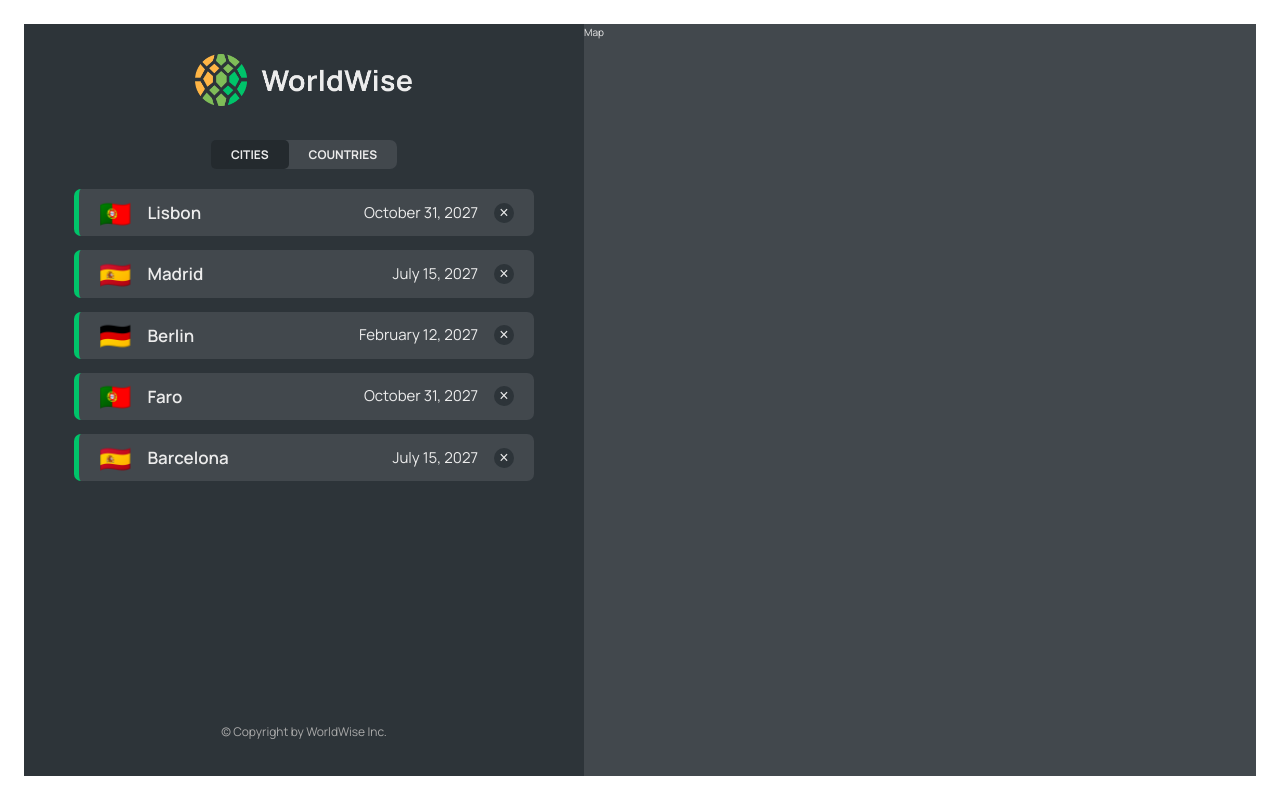
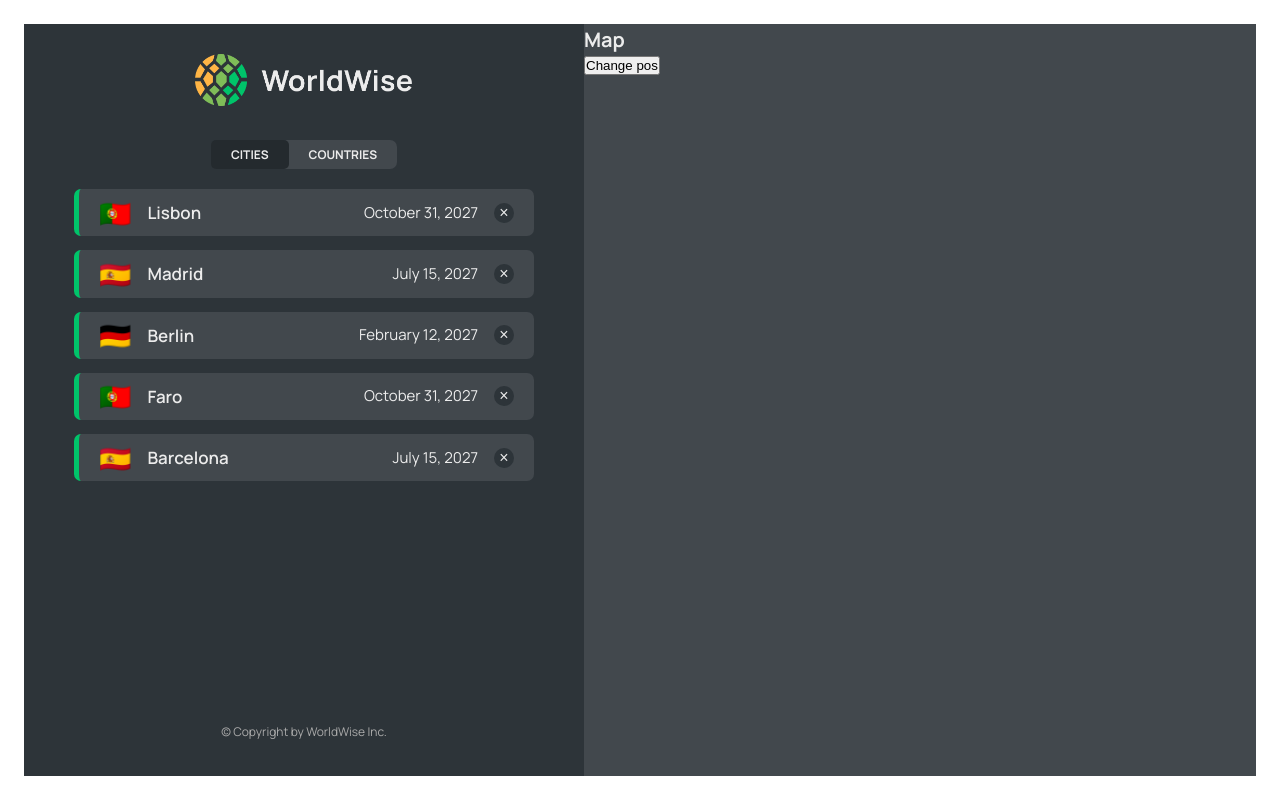
Before and after one commit to 1806397/worldwise, a React (Vite) app: page /app/cities in a window 1280 px wide. Built offline with nearby package versions, Linux system fonts and the light colour scheme; data requests are answered from the project's data file.

Commit message:
Reading and settinga Query String

```diff
--- a/src/components/CityItem.jsx
+++ b/src/components/CityItem.jsx
@@ -8,10 +8,13 @@ const formatDate = (date) =>
   }).format(new Date(date));
 
 function CityItem({ city }) {
-  const { cityName, emoji, date, id } = city;
+  const { cityName, emoji, date, id, position } = city;
   return (
     <li>
-      <Link className={styles.cityItem} to={`${id}`}>
+      <Link
+        className={styles.cityItem}
+        to={`${id}?lat=${position.lat}&lng=${position.lng}`}
+      >
         <span className={styles.emoji}>{emoji}</span>
         <h3 className={styles.name}>{cityName}</h3>
         <time className={styles.date}>{formatDate(date)}</time>
--- a/src/components/Map.jsx
+++ b/src/components/Map.jsx
@@ -1,5 +1,22 @@
+import { useSearchParams } from "react-router-dom";
 import styles from "./Map.module.css";
 function Map() {
-  return <div className={styles.mapContainer}>Map</div>;
+  const [searchParams, setSearchParams] = useSearchParams();
+  const lat = searchParams.get("lat");
+  const lng = searchParams.get("lng");
+  return (
+    <div className={styles.mapContainer}>
+      <h1>Map</h1>
+      <h1>{lat}</h1>
+      <h1>{lng}</h1>
+      <button
+        onClick={() => {
+          setSearchParams({ lat: 23, lng: 50 });
+        }}
+      >
+        Change pos
+      </button>
+    </div>
+  );
 }
 export default Map;
```
